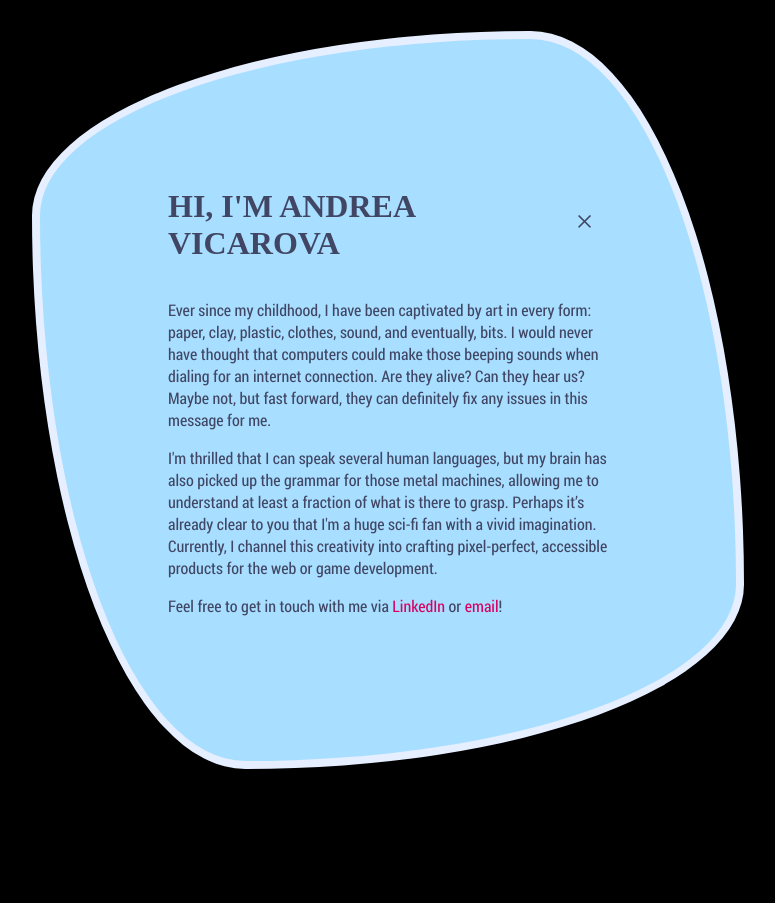
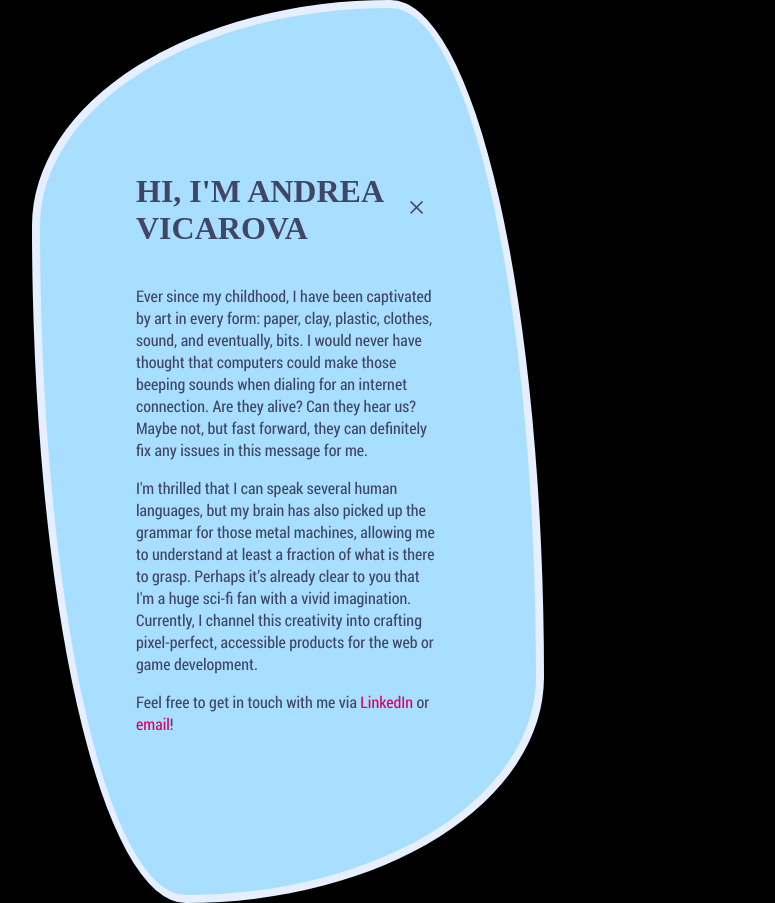
Before and after one commit to Ajuska/svg-portfolio, a SvelteKit app: page /about in a window 1280 px wide. Shown: the whole page, without its empty margins (352-1127 px from the left). Before the commit the page ends 800 px from the top, so only its background shows below. Built offline with nearby package versions, Linux system fonts and the light colour scheme.

Commit message:
:lipstick: Make padding part of the box

```diff
--- a/src/routes/(app)/+layout.svelte
+++ b/src/routes/(app)/+layout.svelte
@@ -9,10 +9,11 @@
 		border-radius: 10% 5%;
 		padding: 2rem;
 		border: 0.5rem solid $blue-pale-light;
+		box-sizing: border-box;
 
 		@include gt-sm {
 			border-radius: 70% 30% / 25% 75%;
-			padding: 8rem;
+			padding: 9rem 6rem;
 			min-width: 440px;
 		}
 	}
```
